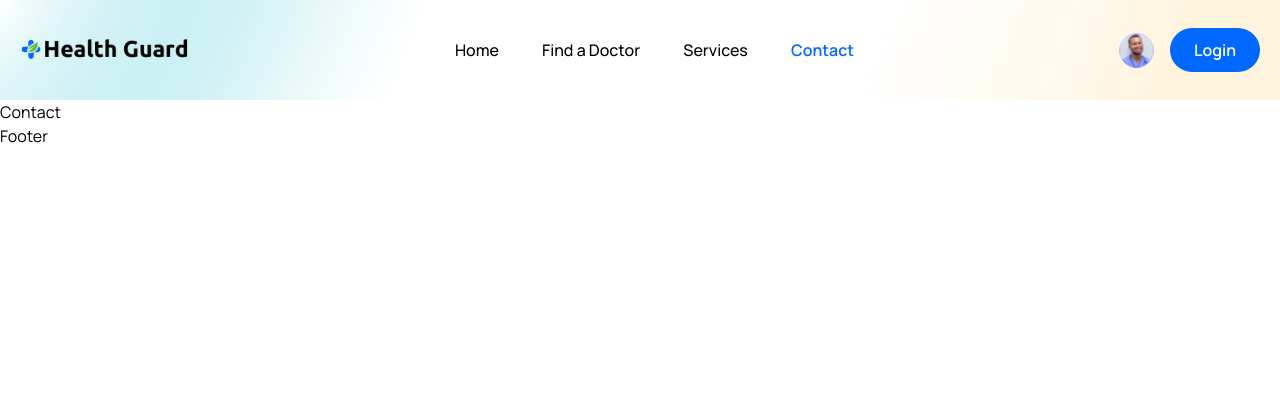
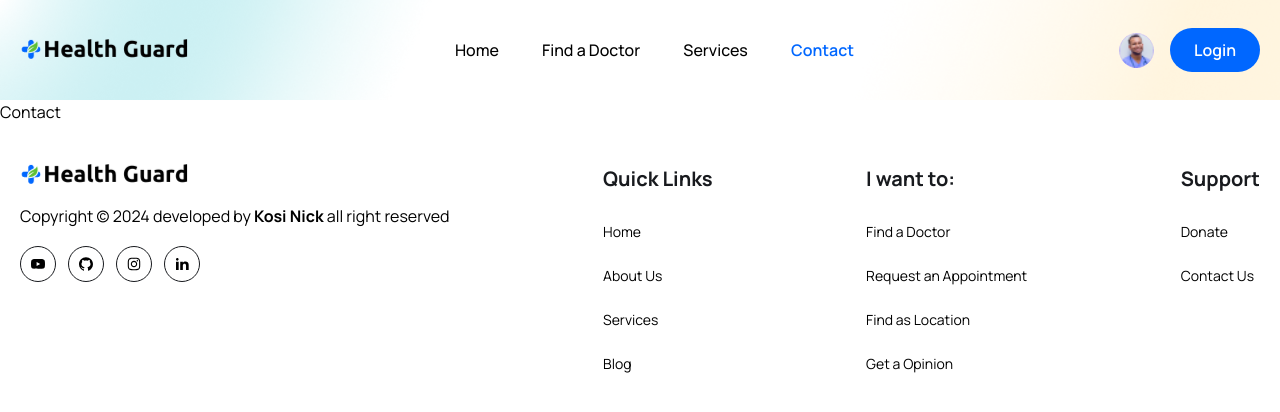
Before and after one commit to Sark-o07/HealthCare_Booking_Website, a React (Vite) app in the folder frontend/: page /contact in a window 1280 px wide. Shown: the top 412 px of the page. Built offline with nearby package versions, Linux system fonts and the light colour scheme.

Commit message:
feat: Add footer elements and assets
- Updated Footer.jsx to include new footer elements.
- Modified index.css to style the footer and fill the necessary info.

```diff
--- a/frontend/src/components/Footer/Footer.jsx
+++ b/frontend/src/components/Footer/Footer.jsx
@@ -1,7 +1,153 @@
 import React from 'react'
 
+import { Link } from 'react-router-dom';
+import logo from '../../assets/images/logo1.png';
+import { RiLinkedinFill } from 'react-icons/ri';
+import { AiFillYoutube, AiFillGithub, AiOutlineInstagram } from 'react-icons/ai';
+
+
+const sociallinks = [
+  {
+    path: "https://www.youtube.com/@nickkosi3222",
+    icon: <AiFillYoutube className='group-hover:text-white w-4 h-5' />
+  },
+  {
+    path: "https://github.com/Sark-o07",
+    icon: <AiFillGithub className='group-hover:text-white w-4 h-5' />
+  },
+  {
+    path: "https://www.instagram.com/sarkology_rabus/",
+    icon: <AiOutlineInstagram className='group-hover:text-white w-4 h-5' />
+  },
+  {
+    path: "https://www.linkedin.com/in/kosi-ugbala-3b50b6271/",
+    icon: <RiLinkedinFill className='group-hover:text-white w-4 h-5' />
+  }
+];
+
+const quickLinks01 = [
+  {
+    path: "/home",
+    display: "Home",
+  },
+  {
+    path: "/",
+    display: "About Us",
+  },
+  {
+    path: "/services",
+    display: "Services",
+  },
+  {
+    path: "/",
+    display: "Blog",
+  }
+]
+
+const quickLinks02 = [
+  {
+    path: "/find-a-doctor",
+    display: "Find a Doctor"
+  },
+  {
+    path: "/",
+    display: "Request an Appointment",
+  },
+  {
+    path: "/",
+    display: "Find as Location",
+  },
+  {
+    path: "/",
+    display: "Get a Opinion",
+  }
+];
+
+const quickLinks03 = [
+  {
+    path: "/",
+    display: "Donate"
+  },
+  {
+    path: "/contact",
+    display: "Contact Us",
+  }
+];
+
 export const Footer = () => {
+
+  const year = new Date().getFullYear()
   return (
-    <div>Footer</div>
+    <footer className='pb-16 pt-10'>
+      <div className="container">
+        <div className="flex justify-between flex-col md:flex-row flex-wrap gap-[30px]">
+          <div>
+            <img src={logo} alt="" />
+            <p className='text-[16px] leading-7 font-[400] text-textColor mt-4'>
+              Copyright © {year} developed by <span className='text-black font-bold'>Kosi Nick</span> all right reserved
+            </p>
+            <div className="flex items-center gap-3 mt-4">
+              {sociallinks.map((link, index) => (
+                <Link
+                  to={link.path}
+                  key={index}
+                  className="w-9 h-9 border border-solid border-[#181A1E] rounded-full flex items-center
+                  justify-center hover:bg-primaryColor hover:border-none hover:text-white">
+                    {link.icon}
+                </Link>
+              ))}
+            </div>
+          </div>
+
+          <div>
+            <h2 className='text-[20px] leading-[30px] font-[700] mb-6 text-headingColor'>
+              Quick Links
+            </h2>
+            <ul>
+              {quickLinks01.map((item, index) => (
+                <li key={index} className='mb-4'>
+                  <Link to={item.path} className='text-[14px] leading-7 font-[400]'>
+                    {item.display}
+                  </Link>
+                </li>
+              ))
+              }
+            </ul>
+          </div>
+
+          <div>
+            <h2 className='text-[20px] leading-[30px] font-[700] mb-6 text-headingColor'>
+              I want to:
+            </h2>
+            <ul>
+              {quickLinks02.map((item, index) => (
+                <li key={index} className='mb-4'>
+                  <Link to={item.path} className='text-[14px] leading-7 font-[400]'>
+                    {item.display}
+                  </Link>
+                </li>
+              ))
+              }
+            </ul>
+          </div>
+
+          <div>
+            <h2 className='text-[20px] leading-[30px] font-[700] mb-6 text-headingColor'>
+              Support
+            </h2>
+            <ul>
+              {quickLinks03.map((item, index) => (
+                <li key={index} className='mb-4'>
+                  <Link to={item.path} className='text-[14px] leading-7 font-[400]'>
+                    {item.display}
+                  </Link>
+                </li>
+              ))
+              }
+            </ul>
+          </div>
+        </div>
+      </div>
+    </footer>
   )
 }
--- a/frontend/src/index.css
+++ b/frontend/src/index.css
@@ -25,7 +25,7 @@
     }
 
     .header {
-        @apply bg-[url('./assets/images/mask.png')] bg-no-repeat bg-center bg-cover w-full h-[100px] leading-[100px];
+        @apply bg-white bg-[url('./assets/images/mask.png')] bg-no-repeat bg-center bg-cover w-full h-[100px] leading-[100px];
     }
 
     .hero__section{
```
